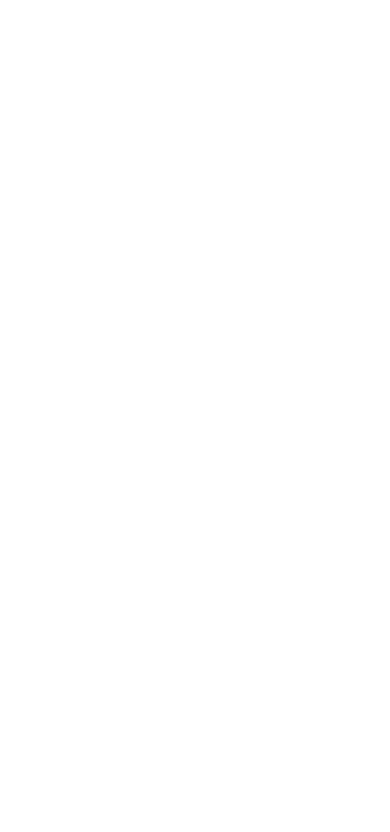
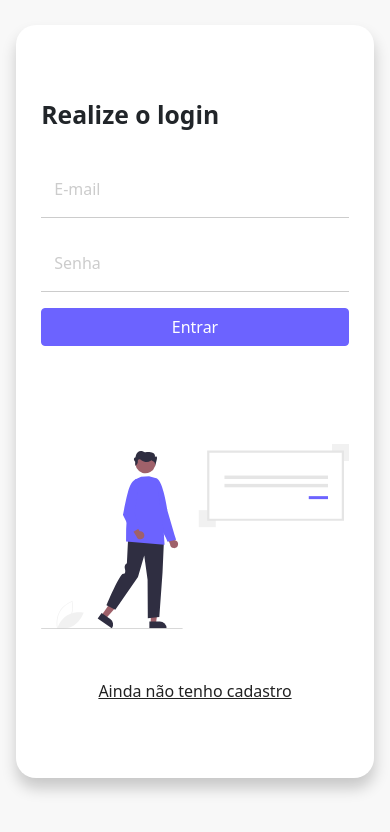
Before and after one commit to wendellwcl/TelasLoginCadastro, a plain HTML site: page index.html in a window 390 px wide. Drawn offline with nearby package versions, Linux system fonts and the light colour scheme.

Commit message:
criação de página de login
contrução e estilização da página de login, incluindo responsividade

```diff
--- a/css/style.css
+++ b/css/style.css
@@ -0,0 +1,80 @@
+body{
+    background-color: #F8F8F8;
+}
+
+/* Formulario */
+#form-container{
+    background-color: #FFF;
+    border-radius: 20px;
+    box-shadow: .5px 10px 15px rgba(0, 0, 0, .2);
+    margin: 25px auto;
+    padding: 25px;
+}
+
+#form-container h2{
+    font-weight: 900;
+    margin-bottom: 30px;
+}
+
+#form-container a{
+    color: #222;
+    transition: .5s;
+}
+
+#form-container a:hover{
+    counter-reset: #6C63FF;
+}
+
+#form-container .form-control{
+    border: none;
+    border-bottom: 1px solid #CCC;
+    border-radius: 0;
+}
+
+#form-container .form-control:focus{
+    box-shadow: none;
+}
+
+#form-container .form-floating label{
+    color: #CCC;
+}
+
+#form-container .form-floating > .form-control:focus~label{
+    color: #222;
+}
+
+#form-container input[type="submit"]{
+    background-color: #6C63FF;
+    border-color: #6C63FF;
+    width: 100%;
+}
+
+.row.align-items-center{
+    align-content: center;
+    height: 100%;
+    padding: 50px 0;
+}
+
+#link-container{
+    text-align: center;
+    padding-top: 50px;
+}
+
+.col-md-6.order-md-1{
+    padding-top: 50px;
+}
+
+@media (min-width: 768px){
+    #form-container{
+        margin: 50px auto;
+        padding: 50px;
+    }
+
+    #form-container input[type="submit"]{
+        width: auto;
+    }
+
+    .col-md-6.order-md-1{
+        padding-top: 0;
+    }
+}
--- a/index.html
+++ b/index.html
@@ -14,7 +14,34 @@
 </head>
 <body>
 
+    <div class="container col-11 col-md-9" id="form-container">
+        <div class="row align-items-center g-5">
 
+            <div class="col-md-6 order-md-2">
+                <h2>Realize o login</h2>
+                <form>
+                    <div class="form-floating mb-3">
+                        <input type="email" class="form-control" id="email" name="email" placeholder="Seu e-mail">
+                        <label for="email" class="form-label">E-mail</label>
+                    </div>
+                    <div class="form-floating mb-3">
+                        <input type="password" class="form-control" id="password" name="password" placeholder="Senha">
+                        <label for="password" class="form-label">Senha</label>
+                    </div>
+                    <input type="submit" class="btn btn-primary" value="Entrar">
+                </form>
+            </div>
+
+            <div class="col-md-6 order-md-1">
+                <div class="col-12">
+                    <img src="img/sign_in.svg" alt="Entrar" class="img-fluid">
+                </div>
+                <div class="col-12" id="link-container">
+                    <a href="cadastro.html">Ainda não tenho cadastro</a>
+                </div>
+            </div>
+        </div>
+    </div>
 
 </body>
 </html>
```
